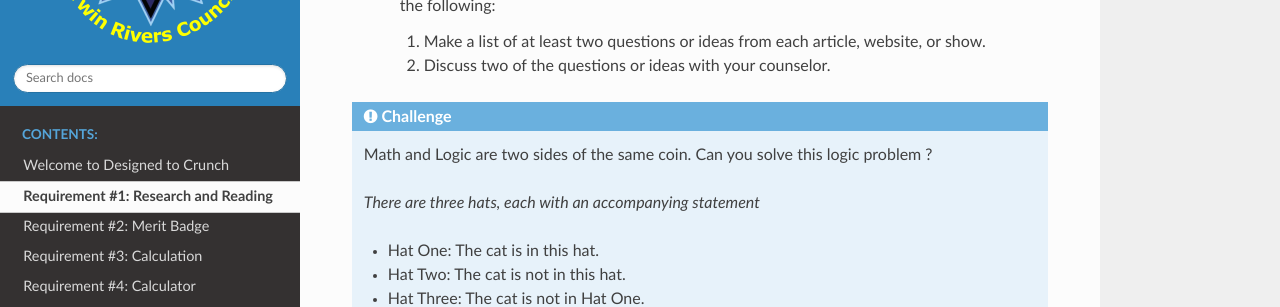
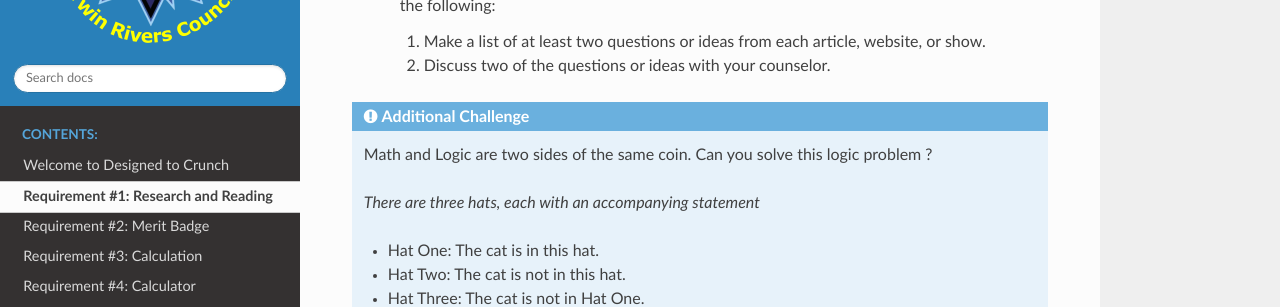
Before and after one commit to meuniv/NovaDTC, a Sphinx documentation site: the page built from source/requirement1.rst, in a window 1280 px wide and 900 px high, scrolled down 1154 px. Shown: the part 191-498 px from the top of the window. Built offline with Sphinx 7.4.7 and the Read the Docs theme 2.0.0, drawn with Linux system fonts in a browser that asks for light colours.

Commit message:
Update requirement1.rst

```diff
--- a/source/requirement1.rst
+++ b/source/requirement1.rst
@@ -29,7 +29,7 @@ Choose A or B or C or D and complete ALL the requirements.
       (1) Make a list of at least two questions or ideas from each article, website, or show.
       (2) Discuss two of the questions or ideas with your counselor.
 
-.. Admonition:: Challenge
+.. Admonition:: Additional Challenge
 
    Math and Logic are two sides of the same coin. Can you solve this logic problem ?
 
```
